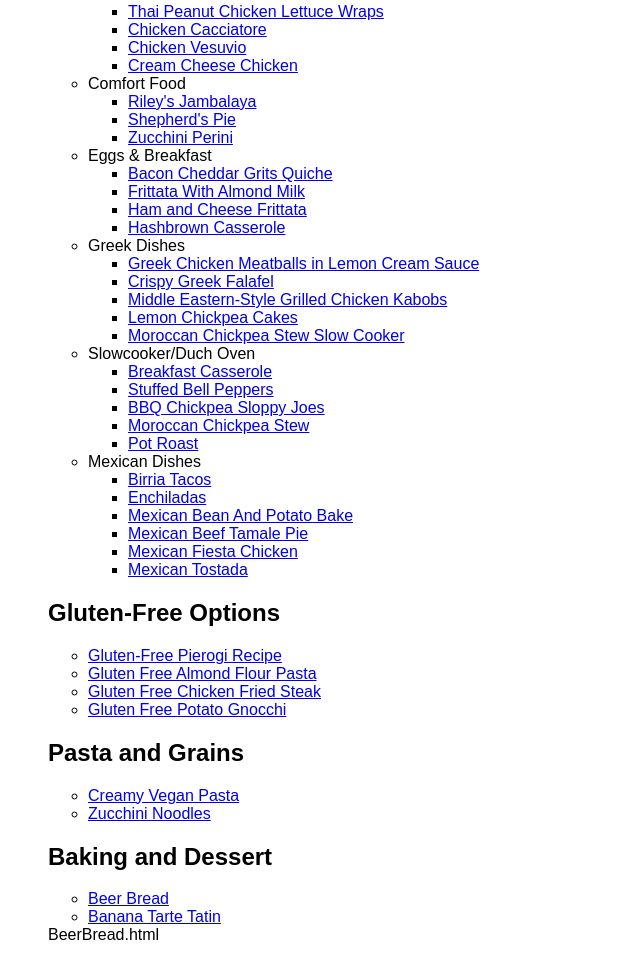
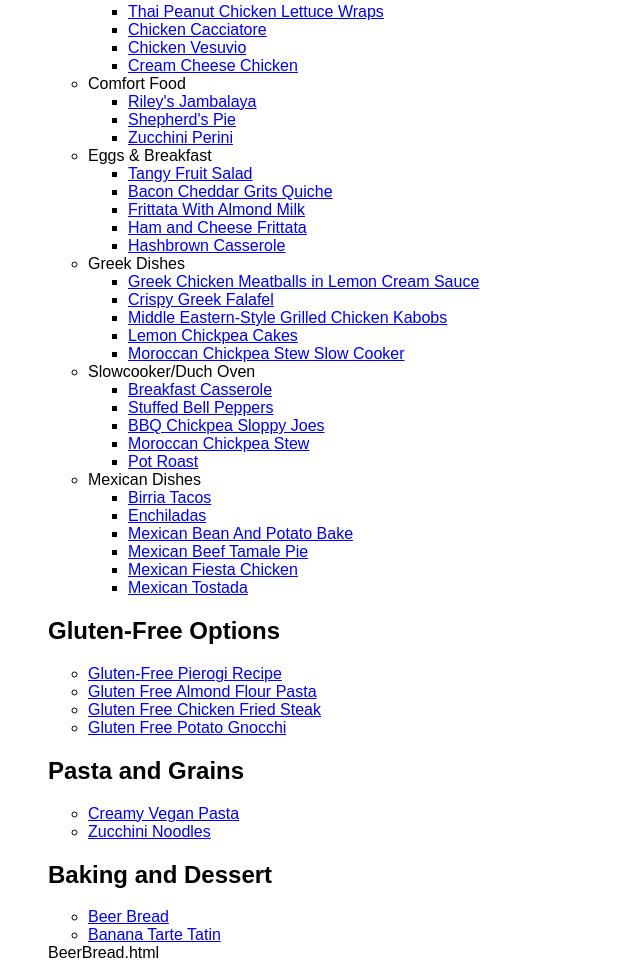
Before and after one commit to mrmclaughlin/Recipes, a plain HTML site: page index.html in a window 1280 px wide. Shown: the part 1224-2185 px from the top of the page, without its empty margins (0-640 px from the left). Drawn offline with Linux system fonts and the light colour scheme.

Commit message:
Update index.html

```diff
--- a/index.html
+++ b/index.html
@@ -122,6 +122,7 @@
 
     <li>Eggs & Breakfast
     <ul>
+        <li><a href="TangyFruitSalad.html">Tangy Fruit Salad</a></li>
          <li><a href="BaconCheddarGritsQuiche.html">Bacon Cheddar Grits Quiche</a></li>
     <li><a href="FrittataWithAlmondMilk.html">Frittata With Almond Milk</a></li>
     <li><a href="HamandCheeseFrittata.html">Ham and Cheese Frittata</a></li>
```
